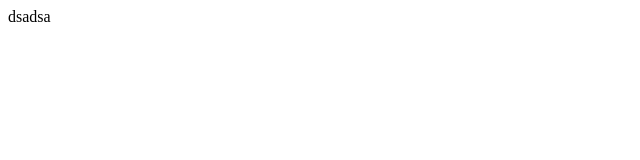
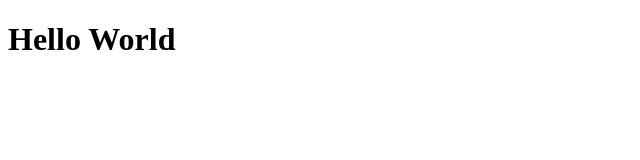
Before and after one commit to danisetiawanid/sincan, a plain HTML site: page index.html in a window 1280 px wide. Shown: the whole page, without its empty margins (0-640 px from the left). Drawn offline with Linux system fonts and the light colour scheme.

Commit message:
update index.html

```diff
--- a/index.html
+++ b/index.html
@@ -3,9 +3,9 @@
 <head>
     <meta charset="UTF-8">
     <meta name="viewport" content="width=device-width, initial-scale=1.0">
-    <title>Home 2</title>
+    <title>Home</title>
 </head>
 <body>
-    dsadsa
+    <h1>Hello World</h1>
 </body>
 </html>
```
